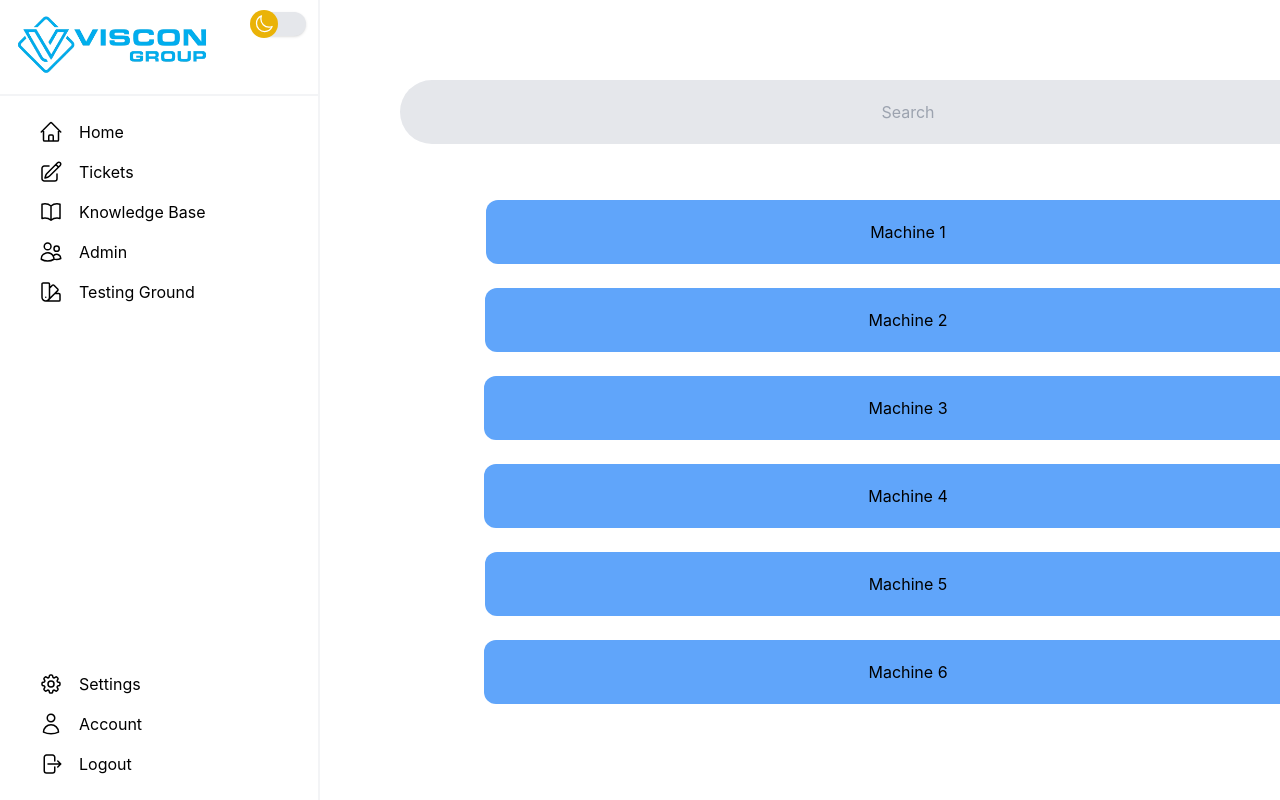
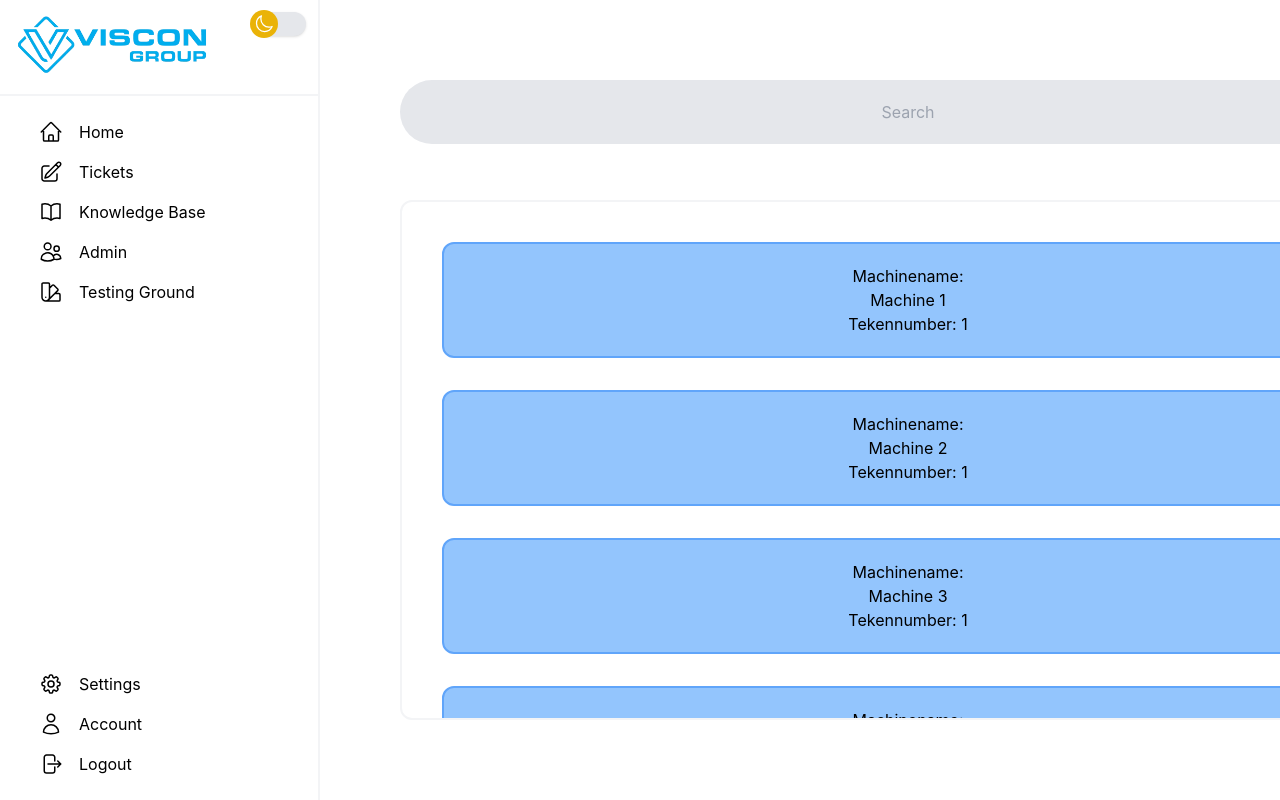
Before and after one commit to The0Danktor/Project-C, a React (Create React App) app in the folder ClientApp/: page /machines in a window 1280 px wide. Shown: the top 800 px of the page. Built offline with nearby package versions, Linux system fonts and the light colour scheme; no server answers.

Commit message:
Styling and Machineproblems page

```diff
--- a/ClientApp/src/components/Machine.tsx
+++ b/ClientApp/src/components/Machine.tsx
@@ -1,17 +1,19 @@
-import React from 'react'
+import React from "react"
 
 type MachineProps = {
     machineName: string,
-    onclick?: () => any
+    tekenNumber: string,
+    onclick: () => void
 }
 
-export function Machine({ machineName, onclick }: MachineProps) {
+export function Machine({machineName, tekenNumber, onclick}: MachineProps) {
     return (
         <li key={machineName}>
             <button
                 onClick={onclick}
-                className="bg-blue-400 dark:bg-gray-800 text-black dark:text-gray-400 dark:hover:text-white hover:bg-blue-500 dark:hover:bg-gray-700 py-5 px-96 rounded-xl">
-                {machineName}
+                className="bg-blue-300 dark:bg-gray-800 text-black dark:text-gray-400 dark:hover:text-white hover:bg-blue-400 dark:hover:bg-gray-700 py-5 px-96 rounded-xl border-2 border-blue-400 dark:border-gray-700">
+                Machinename: {machineName}
+                Tekennumber: {tekenNumber}
             </button>
         </li>
     )
--- /dev/null
+++ b/ClientApp/src/pages/MachineProblems.tsx
@@ -0,0 +1,15 @@
+import React from "react";
+import { NavSide } from "../components/Shared/NavSide";
+
+export function MachineProblems() {
+    return (
+        <div className="flex dark:bg-gray-900 transition duration-300">
+
+          <div>
+            <NavSide/>
+          </div>
+
+            MachineProblems
+        </div>
+    )
+}
--- a/ClientApp/src/pages/Machines.tsx
+++ b/ClientApp/src/pages/Machines.tsx
@@ -1,8 +1,16 @@
 import React from "react"
 import { Machine } from "../components/Machine"
 import { NavSide } from "../components/Shared/NavSide"
+import { useNavigate } from "react-router-dom"
 
 export function Machines() {
+
+  const navigate = useNavigate();
+
+  function buttonClick(machineName: string) {
+    navigate(machineName);
+  };
+
   return (
     <div className="flex dark:bg-gray-900 transition duration-300">
       <div>
@@ -11,27 +19,17 @@ export function Machines() {
       <div className="flex flex-col items-center w-full">
         <div className="flex flex-col gap-14 h-screen p-20">
           <input type="string" placeholder="Search" className="bg-gray-200 hover:bg-gray-300 dark:bg-gray-200 dark:hover:bg-white text-black caret-black py-5 px-96 rounded-full text-center"/>
-          <ul className="flex flex-col gap-6 overflow-y-auto items-center">
-            <Machine machineName="Machine 1" />
-            <Machine machineName="Machine 2" />
-            <Machine machineName="Machine 3" />
-            <Machine machineName="Machine 4" />
-            <Machine machineName="Machine 5" />
-            <Machine machineName="Machine 6" />
-            <Machine machineName="Machine 7" />
-            <Machine machineName="Machine 8" />
-            <Machine machineName="Machine 9" />
-            <Machine machineName="Machine 10" />
-            <Machine machineName="Machine 11" />
-            <Machine machineName="Machine 12" />
-            <Machine machineName="Machine 13" />
-            <Machine machineName="Machine 14" />
-            <Machine machineName="Machine 15" />
-            <Machine machineName="Machine 16" />
-            <Machine machineName="Machine 17" />
-            <Machine machineName="Machine 18" />
-            <Machine machineName="Machine 19" />
-            <Machine machineName="Machine 20" />
+          <ul className="flex flex-col gap-8 overflow-y-auto items-center border-2 border-gray-100 dark:border-gray-800 p-10 rounded-xl">
+            <Machine machineName="Machine 1 " tekenNumber="1" onclick={() => buttonClick("/machineproblems")}/>
+            <Machine machineName="Machine 2 " tekenNumber="1" onclick={() => buttonClick("/machineproblems")}/>
+            <Machine machineName="Machine 3 " tekenNumber="1" onclick={() => buttonClick("/machineproblems")}/>
+            <Machine machineName="Machine 4 " tekenNumber="1" onclick={() => buttonClick("/machineproblems")}/>
+            <Machine machineName="Machine 5 " tekenNumber="1" onclick={() => buttonClick("/machineproblems")}/>
+            <Machine machineName="Machine 6 " tekenNumber="1" onclick={() => buttonClick("/machineproblems")}/>
+            <Machine machineName="Machine 7 " tekenNumber="1" onclick={() => buttonClick("/machineproblems")}/>
+            <Machine machineName="Machine 8 " tekenNumber="1" onclick={() => buttonClick("/machineproblems")}/>
+            <Machine machineName="Machine 9 " tekenNumber="1" onclick={() => buttonClick("/machineproblems")}/>
+            <Machine machineName="Machine 10 " tekenNumber="1" onclick={() => buttonClick("/machineproblems")}/>
           </ul>
         </div>
       </div>
--- a/ClientApp/src/routes.js
+++ b/ClientApp/src/routes.js
@@ -6,6 +6,7 @@ import { Admin } from "./pages/Admin";
 import { TicketPage } from "./pages/Ticket";
 import { TestPage } from "./pages/TestPage";
 import { Machines } from "./pages/Machines";
+import { MachineProblems } from "./pages/MachineProblems";
 
 export const routes = [
   { path: "/", name: "homePage", component: <HomePage /> },
@@ -16,4 +17,5 @@ export const routes = [
   { path: "/test", name: "testPage", component: <TestPage /> },
   { path: "/*", name: "notFound", component: <NotFound /> },
   { path: "/machines", name: "machines", component: <Machines /> },
+  { path: "/machineproblems", name: "machineproblems", component: <MachineProblems /> },
 ];
```
